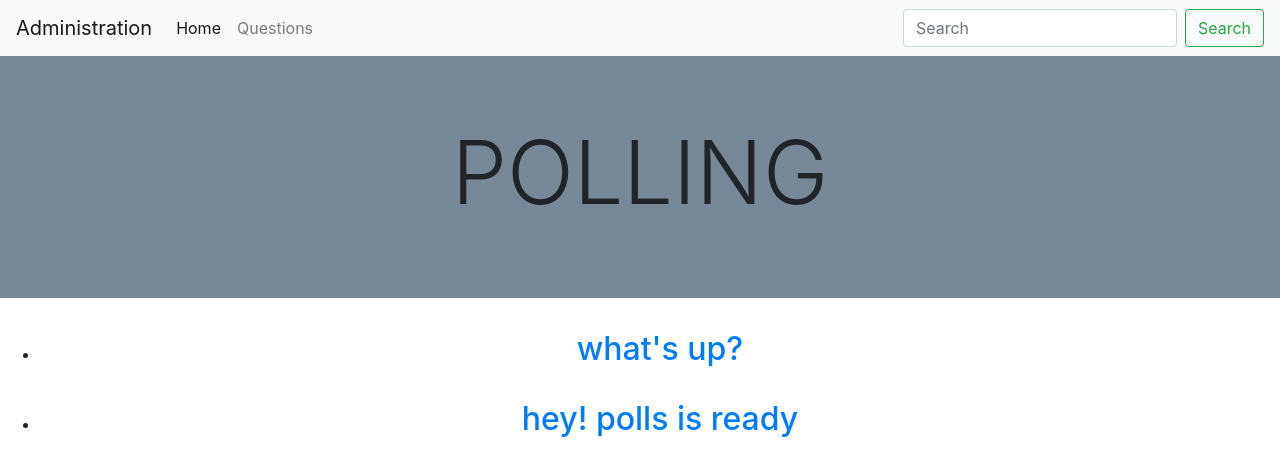
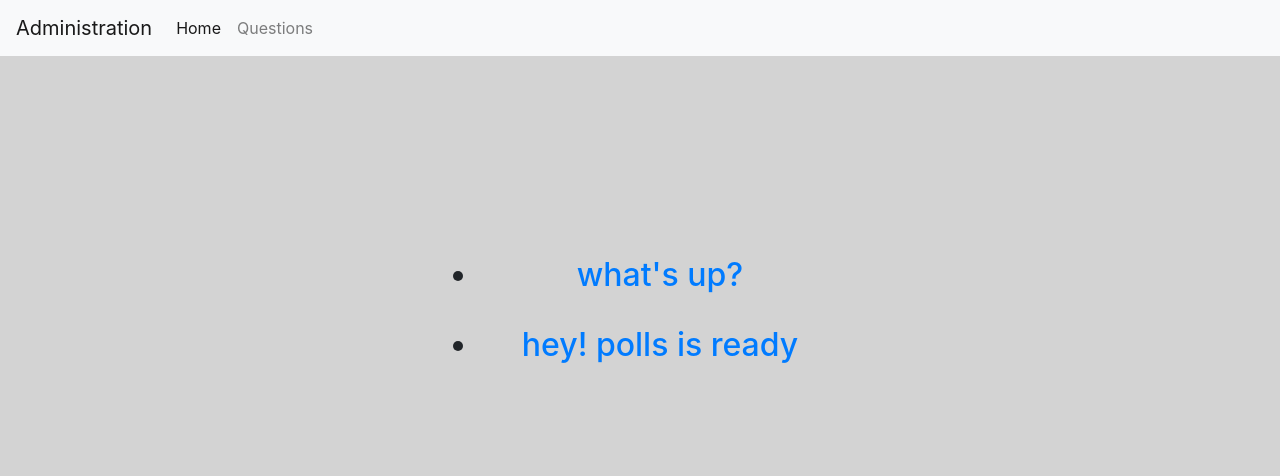
Before and after one commit to Santosh1736/Polls-, a Django app: page /polls/ in a window 1280 px wide. Shown: the top 476 px of the page. Run offline with Django 3.2, Linux system fonts and the light colour scheme; data comes from the database, SQL or seed files in the repository; both versions use the stored data as it was after the commit; some libraries are stand-ins or nearby versions.

Commit message:
templates page modified

```diff
--- a/polls/templates/polls/detail.html
+++ b/polls/templates/polls/detail.html
@@ -1,5 +1,6 @@
 {% extends 'polls/layout.html' %}
 {% block content %}
+<div style="margin-top:200px;" align="center">
 
   <h1>{{question.question_text}}</h1>
   {% if error_message %}<p><strong>{{error_message}}</strong></p>{% endif %}
@@ -11,4 +12,7 @@
   {% endfor %}
       <input type="submit" value="Vote" />
       </form>
+
+</div>
+
 {% endblock %}
--- a/polls/templates/polls/index.html
+++ b/polls/templates/polls/index.html
@@ -1,14 +1,16 @@
 {% extends 'polls/layout.html' %}
 
 {% block content %}<!-- default content text (typically empty) -->
+<div style="margin-top:200px;" align="center">
             {% if latest_question_list %}
-              <ul>
+              <ul style="max-width:400px;margin:0 auto;">
                 {% for question in latest_question_list %}
-                <li><a href="{% url 'polls:detail' question.id %}"><h2>{{ question.question_text }}</h2></a></li>
+                <h2><li><a href="{% url 'polls:detail' question.id %}">{{ question.question_text }}</a></li></h2>
                 </br>
                   {% endfor %}
               </ul>
               {% else %}
                 <p>No polls are available.</p>
               {% endif %}
+            </div>
 {% endblock %}
--- a/polls/templates/polls/layout.html
+++ b/polls/templates/polls/layout.html
@@ -7,7 +7,7 @@
       <link rel="stylesheet" href="https://maxcdn.bootstrapcdn.com/bootstrap/4.0.0/css/bootstrap.min.css" integrity="sha384-Gn5384xqQ1aoWXA+058RXPxPg6fy4IWvTNh0E263XmFcJlSAwiGgFAW/dAiS6JXm" crossorigin="anonymous">
 
   </head>
-  <body>
+  <body style="background-color:LightGray  " >
 
         <nav class="navbar navbar-expand-lg navbar-light bg-light">
   <button class="navbar-toggler" type="button" data-toggle="collapse" data-target="#navbarTogglerDemo01" aria-controls="navbarTogglerDemo01" aria-expanded="false" aria-label="Toggle navigation">
@@ -24,26 +24,27 @@
       </li>
 
     </ul>
-    <form class="form-inline my-2 my-lg-0">
-      <input class="form-control mr-sm-2" type="search" placeholder="Search" aria-label="Search">
-      <button class="btn btn-outline-success my-2 my-sm-0" type="submit">Search</button>
-    </form>
+
   </div>
 </nav>
-    <div style="background:lightslategray !important" class="jumbotron jumbotron-fluid" >
-          <div class="text-center">
-              <h1 class='display-2' >POLLING</h1>
-          </div>
 
-        </div>
-    <div class="text-center">
+
         {% block content %}
+        <div style="background:lightslategray !important" class="jumbotron jumbotron-fluid" >
+              <div class="text-center">
+                  <h1 class='display-2' >POLLING</h1>
+              </div>
+
+            </div>
+
+        <div class="text-center">
         <div class="text-info">
           <h1 class='display-5' >This is polling app where you can Vote to various question's choice and get results of each questions!!</h1>
 
 
         </div>
         {% endblock %}
+
     </div>
 
 
```
Also changed, not shown: polls/templates/polls/result.html (+5 -3 lines), db.sqlite3. Lines whose indentation alone changed are shown as unchanged.
